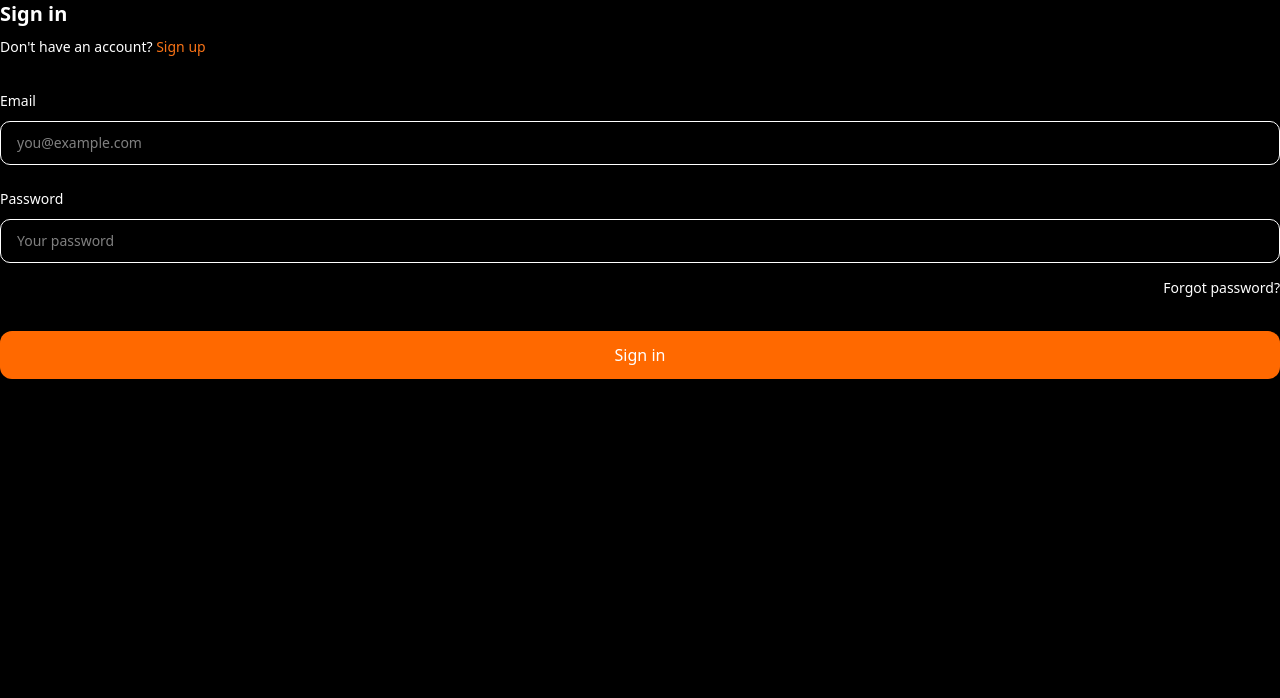
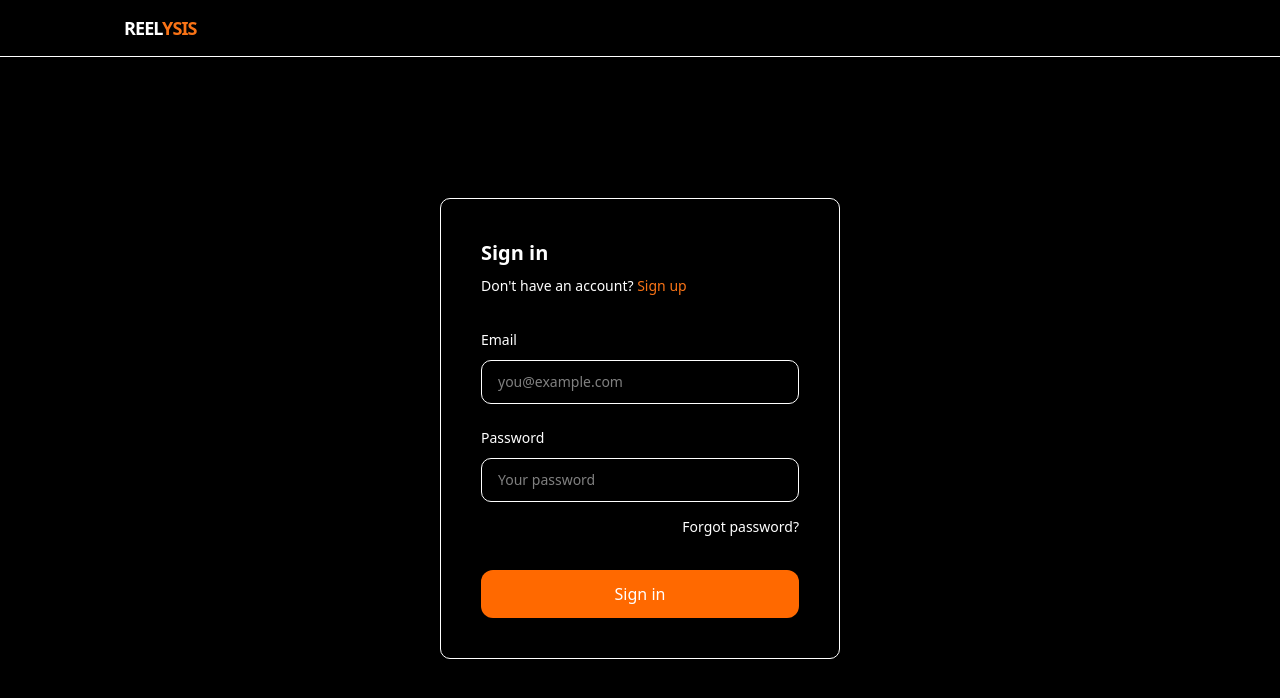
Before and after one commit to bonsonalo/Reelysis, a Next.js app in the folder frontend/: page /login in a window 1280 px wide. Shown: the top 698 px of the page. Built offline with nearby package versions, Linux system fonts and the light colour scheme; no server answers.

Commit message:
refactor: simplify AuthLayout component by replacing div wrapper with AuthShell, enhancing layout and improving readability

```diff
--- a/frontend/src/app/(auth)/layout.tsx
+++ b/frontend/src/app/(auth)/layout.tsx
@@ -1,10 +1,5 @@
-
-
+import { AuthShell } from '@/components/auth/AuthShell'
 
 export default function AuthLayout({ children }: { children: React.ReactNode }) {
-    return (
-        <div>
-            {children}
-        </div>
-    )
+  return <AuthShell>{children}</AuthShell>
 }
```
